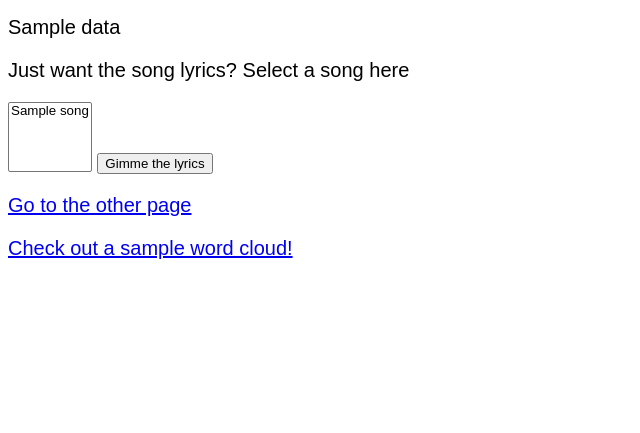
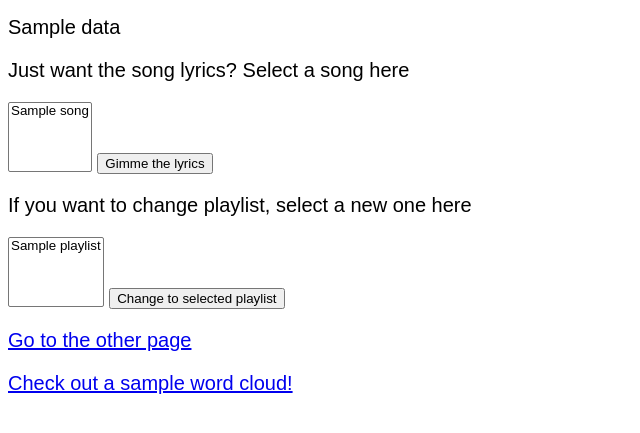
Before and after one commit to tklutey/Lyrical, a Flask app: template templates/index.html in a window 1280 px wide. Shown: the part 271-704 px from the top of the page, without its empty margins (0-640 px from the left). Run offline with Flask 2, Linux system fonts and the light colour scheme; the template is opened without the code that fills it: most values are stand-ins (such as "Sample title", 1, 10 or a date in 2020); parts of the project's set-up code (start-up, migrations or seed data) failed here and were passed over.

Commit message:
Added "change playlist" functionality

```diff
--- a/server.py
+++ b/server.py
@@ -25,7 +25,7 @@ import io
 import base64
 import spotipy
 import spotipy.util as util
-from lyric_cloud import word_cloud
+# from lyric_cloud import word_cloud
 
 
 
@@ -105,7 +105,7 @@ def teardown_request(exception):
 # see for routing: http://flask.pocoo.org/docs/0.10/quickstart/#routing
 # see for decorators: http://simeonfranklin.com/blog/2012/jul/1/python-decorators-in-12-steps/
 #
-@app.route('/')
+@app.route('/', methods=['POST', 'GET'])
 def index():
   """
   request is a special object that Flask provides to access web request information:
@@ -120,13 +120,21 @@ def index():
   # DEBUG: this is debugging code to see what request looks like
   print (request.args)
 
+  if request.form:
+      new_playlist = request.form.getlist('playlist')[0]
+     #add data malarky
+
+
+
+
+
   lyric_query = "SELECT lyrics FROM SONG ;"
   cursor = engine.execute(text(lyric_query))
   lyric_list = []
   for row in cursor:
     lyric_list.append((row['lyrics']))
 
-  result = word_cloud(lyric_list)
+  # result = word_cloud(lyric_list)
 
   #
   # example of a database query
@@ -167,6 +175,13 @@ def index():
   cursor.close()
   songs = sorted(removeDuplicates(songs))
 
+  cursor = g.conn.execute("SELECT playlist_name FROM playlist")
+  playlists = []
+  for result in cursor:
+      playlists.append((result["playlist_name"]))
+  cursor.close()
+  playlists = sorted(playlists)
+
   #
   # Flask uses Jinja templates, which is an extension to HTML where you can
   # pass data to a template and dynamically generate HTML based on the data
@@ -202,7 +217,8 @@ def index():
   # for example, the below file reads template/index.html
   #
 
-  return render_template("index.html", years=years,names = names,genres = genres,albums = albums,songs = songs)
+  return render_template("index.html", years=years,names = names,genres = genres,albums = albums,songs = songs,
+                         playlists = playlists)
 
 #
 # This is an example of a different path.  You can see it at:
@@ -223,7 +239,7 @@ def index():
 
 @app.route('/testpage', methods=['POST', 'GET'])
 def testpage():
-    print "got it!"
+    print ("got it!")
     username = request.form['username']
     client_id = "08ce831d3cc3450a80d4333d11bb9945"
     client_secret = "08434edc62004761a790d8014a3a5e79"
@@ -238,7 +254,7 @@ def testpage():
         playlist_names.append(playlist['name'])
 
     for x in playlist_names:
-        print x
+        print (x)
 
     return render_template("testpage.html", username=username, playlists=playlist_names)
 
@@ -263,19 +279,19 @@ def songLyrics():
     return render_template('songLyrics.html',lyrics = list)
 
 
-@app.route('/cloud')
-def cloud():
+# @app.route('/cloud')
+# def cloud():
 
     ##NOT NECESSARY IN FINAL
-    lyric_query = "SELECT lyrics FROM SONG WHERE song_name LIKE 'Famous' ;"
-    cursor = engine.execute(text(lyric_query))
-    lyric_list = []
-    for row in cursor:
-        lyric_list.append((row['lyrics']))
-
-
-    result = word_cloud(lyric_list)
-    return render_template('cloud.html', result=result)
+    # lyric_query = "SELECT lyrics FROM SONG WHERE song_name LIKE 'Famous' ;"
+    # cursor = engine.execute(text(lyric_query))
+    # lyric_list = []
+    # for row in cursor:
+    #     lyric_list.append((row['lyrics']))
+    #
+    #
+    # result = word_cloud(lyric_list)
+    # return render_template('cloud.html', result=result)
 
 
 # Example of adding new data to the database
--- a/templates/index.html
+++ b/templates/index.html
@@ -76,6 +76,15 @@
       <button type="submit">Gimme the lyrics</button>
   </form>
 
+  <p>If you want to change playlist, select a new one here</p>
+    <form name = selection action="/" method='POST'>
+      <select multiple name = "playlist">
+          {% for n in playlists %}
+                <option value="{{ n }}">{{ n }}</option>
+          {% endfor %}
+      </select>
+      <button type="submit">Change to selected playlist</button>
+  </form>
 
 
 <p><a href="another">Go to the other page</a></p>
```
